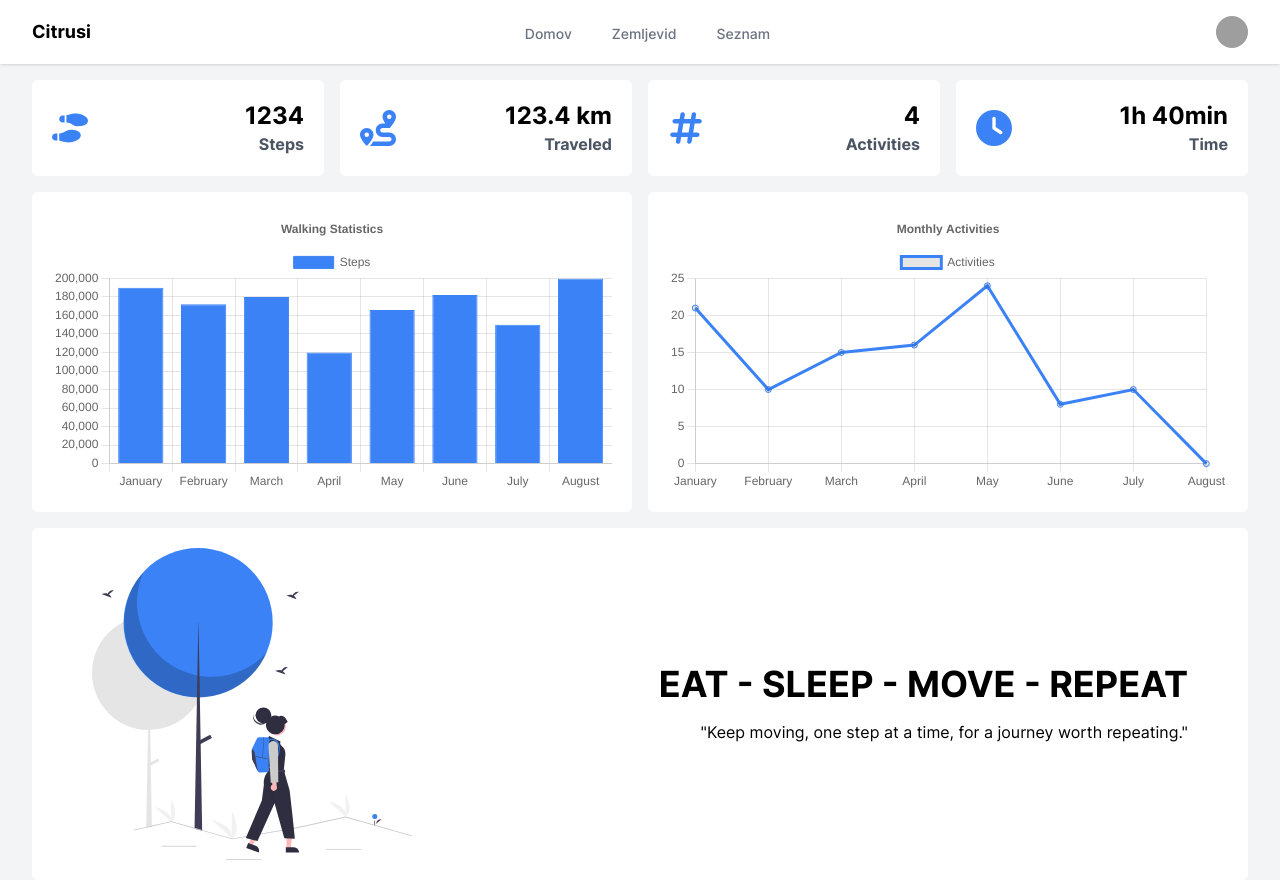
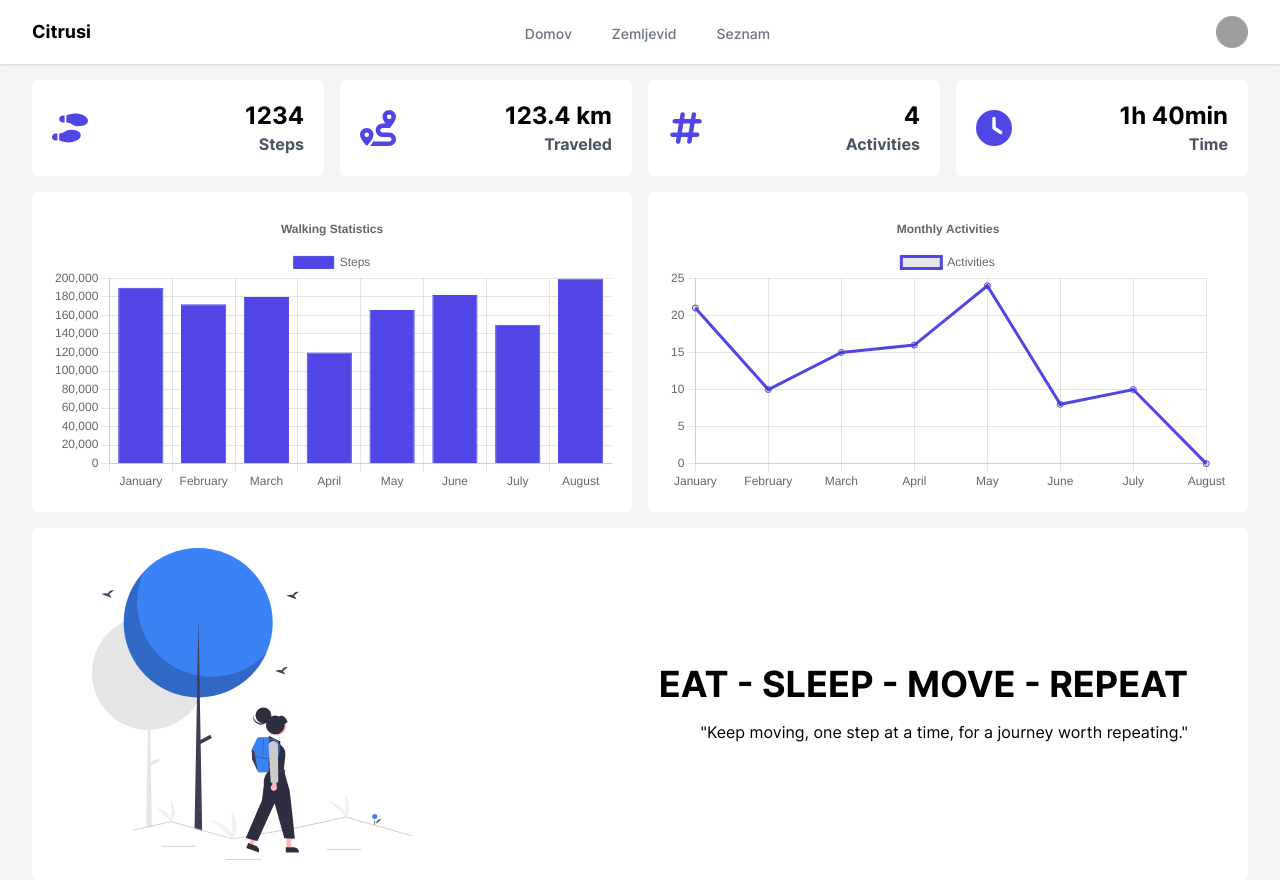
Before and after one commit to zanlah/citrusi_WEB, a React (Vite) app: page /statistics in a window 1280 px wide. Built offline with nearby package versions, Linux system fonts and the light colour scheme; grey boxes are pictures that could not be loaded.

Commit message:
KAN-9 changed colors

```diff
--- a/src/components/Activiteschart.tsx
+++ b/src/components/Activiteschart.tsx
@@ -35,7 +35,7 @@ const ActivitiesChart = () => {
               label: 'Activities',
               data: data.data,
               fill: false,
-              borderColor: '#3b82f6',
+              borderColor: '#4f46e5',
               tension: 0,
             },
           ],
--- a/src/components/Statistics_layout.tsx
+++ b/src/components/Statistics_layout.tsx
@@ -6,31 +6,31 @@ import WalkingImage from "@/assets/walking.svg";
 const Statistics_layout = () => {
     return (
         <>
-        <div className='bg-gray-100 min-h-screen'>
+        <div className='bg-gray-100'>
             <div className="max-w-7xl mx-auto px-2 sm:px-6 lg:px-8 mt-4 grid grid-cols-1 sm:grid-cols-2 lg:grid-cols-4 gap-4">
                 <div className="bg-white rounded-md p-5 flex items-center justify-between">
-                    <FaShoePrints className="text-4xl text-blue-500" />
+                    <FaShoePrints className="text-4xl text-indigo-600" />
                     <div className="text-right">
                         <p className="text-2xl font-bold">1234</p>
                         <p className="text-gray-600 font-bold">Steps</p>
                     </div>
                 </div>
                 <div className="bg-white rounded-md p-5 flex items-center justify-between">
-                    <FaRoute className="text-4xl text-blue-500" />
+                    <FaRoute className="text-4xl text-indigo-600" />
                     <div className="text-right">
                         <p className="text-2xl font-bold">123.4 km</p>
                         <p className="text-gray-600 font-bold">Traveled</p>
                     </div>
                 </div>
                 <div className="bg-white rounded-md p-5 flex items-center justify-between">
-                    <FaHashtag className="text-4xl text-blue-500" />
+                    <FaHashtag className="text-4xl text-indigo-600" />
                     <div className="text-right">
                         <p className="text-2xl font-bold">4</p>
                         <p className="text-gray-600 font-bold">Activities</p>
                     </div>
                 </div>
                 <div className="bg-white rounded-md p-5 flex items-center justify-between">
-                    <FaClock className="text-4xl text-blue-500" />
+                    <FaClock className="text-4xl text-indigo-600" />
                     <div className="text-right">
                         <p className="text-2xl font-bold">1h 40min</p>
                         <p className="text-gray-600 font-bold">Time</p>
@@ -51,7 +51,7 @@ const Statistics_layout = () => {
             <div className="max-w-7xl mx-auto px-2 sm:px-6 lg:px-8 mt-4">
                 <div className="bg-white rounded-md p-5 flex justify-between items-center">
                     <div className="flex items-center mx-10">
-                        <img src={WalkingImage} alt="Walking Image" className="w-80 text-blue-500" />
+                        <img src={WalkingImage} alt="Walking Image" className="w-80 text-indigo-600" />
                     </div>
                     <div className="text-right mx-10">
                         <p className="text-4xl font-bold">EAT - SLEEP - MOVE - REPEAT</p>
--- a/src/components/Stepschart.tsx
+++ b/src/components/Stepschart.tsx
@@ -34,8 +34,8 @@ const Stepschart = () => {
             {
               label: 'Steps',
               data: data.data,
-              backgroundColor: '#3b82f6',
-              borderColor: '#3b82f6',
+              backgroundColor: '#4f46e5',
+              borderColor: '#4f46e5',
               borderWidth: 1,
             },
           ],
```
